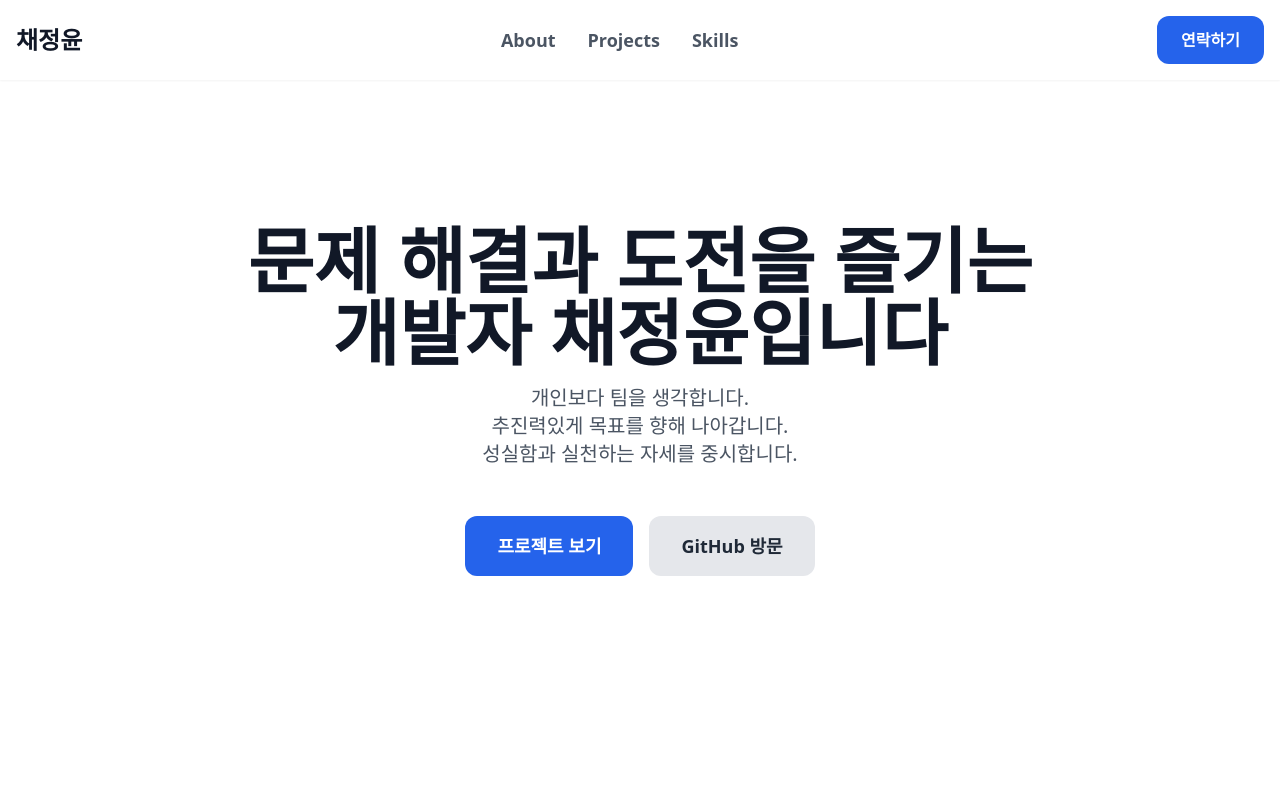
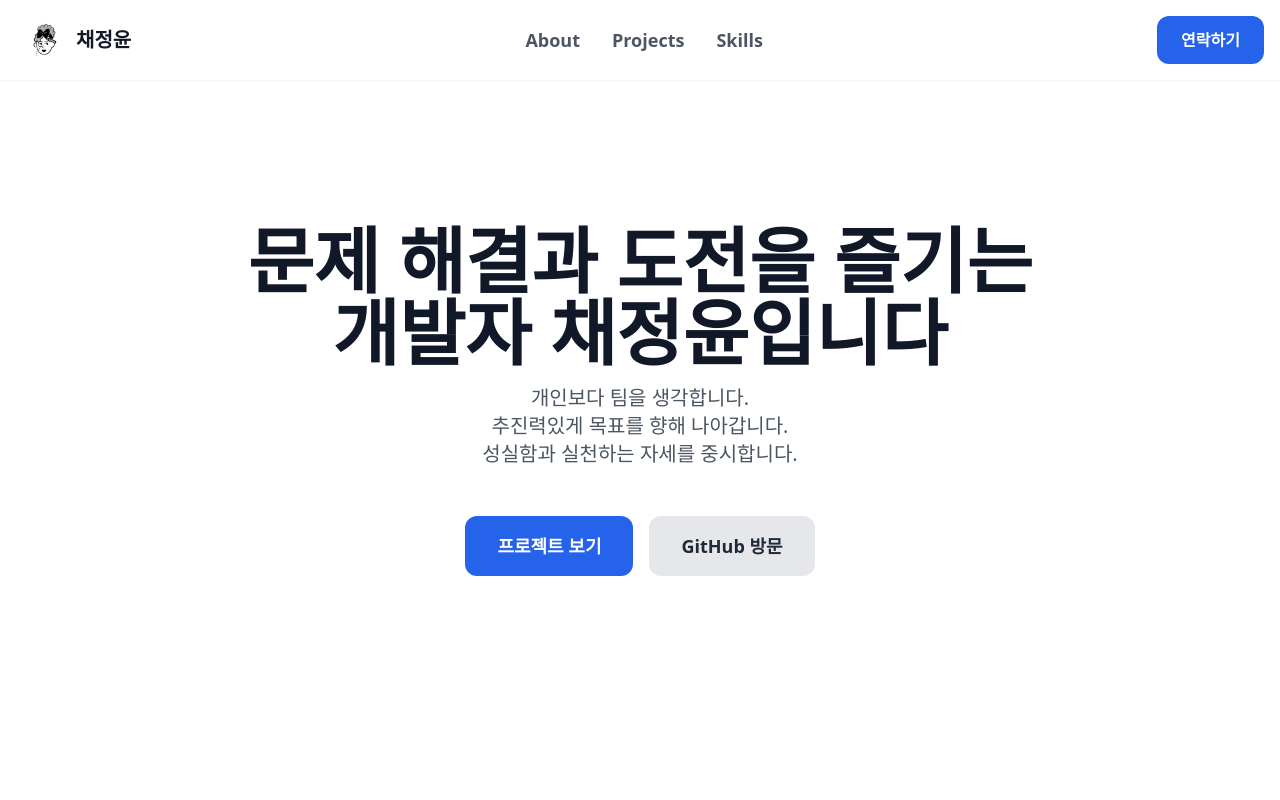
Before and after one commit to chae909/my-portfolio, a React (Vite) app: page / in a window 1280 px wide. Shown: the top 800 px of the page. Built offline with nearby package versions, Linux system fonts and the light colour scheme; a web font is replaced by a local one.

Commit message:
add icon and fix encoding

```diff
--- a/index.html
+++ b/index.html
@@ -1,8 +1,8 @@
 <!doctype html>
 <html lang="ko">
   <head>
-    <meta charset="UTF-g" />
-    <link rel="icon" type="image/svg+xml" href="/vite.svg" />
+    <meta charset="UTF-8" />
+    <link rel="icon" type="image/png" href="/src/assets/my-notion-face-portrait.png" />
     <meta name="viewport" content="width=device-width, initial-scale=1.0" />
 
     <link rel="stylesheet" as="style" crossorigin href="https://cdn.jsdelivr.net/gh/orioncactus/pretendard@v1.3.9/dist/web/static/pretendard.min.css" />
--- a/src/App.jsx
+++ b/src/App.jsx
@@ -32,7 +32,10 @@ const Header = () => {
         <header className="bg-white/80 backdrop-blur-lg fixed top-0 left-0 right-0 z-50 shadow-sm">
             <div className="container mx-auto px-4">
                 <div className="flex items-center justify-between h-20">
-                    <a href="#hero" className="text-2xl font-bold text-gray-900">채정윤</a>
+                    <a href="#hero" className="flex items-center space-x-2 text-xl font-bold text-gray-900">
+                        <img src="/src/assets/my-notion-face-portrait.png" alt="logo" className="h-12 w-12" style={{marginLeft: '4px'}} />
+                        <span>채정윤</span>
+                    </a>
                     <nav className="hidden md:flex space-x-8 text-lg font-semibold">
                         <a href="#about" className="text-gray-600 hover:text-blue-600 transition-colors">About</a>
                         <a href="#projects" className="text-gray-600 hover:text-blue-600 transition-colors">Projects</a>
```
Also changed, not shown: src/assets/my-notion-face-portrait.png (added).
